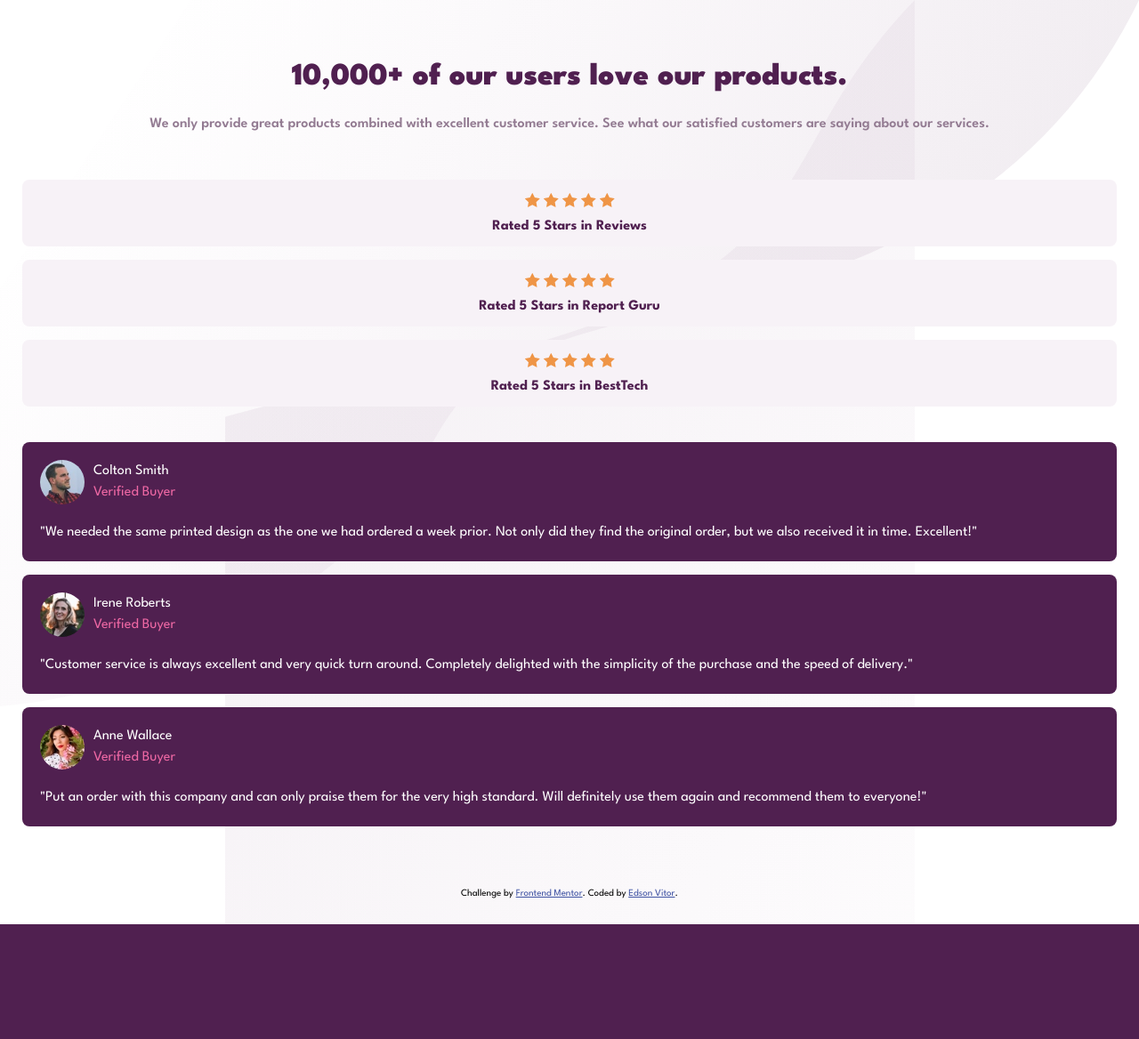
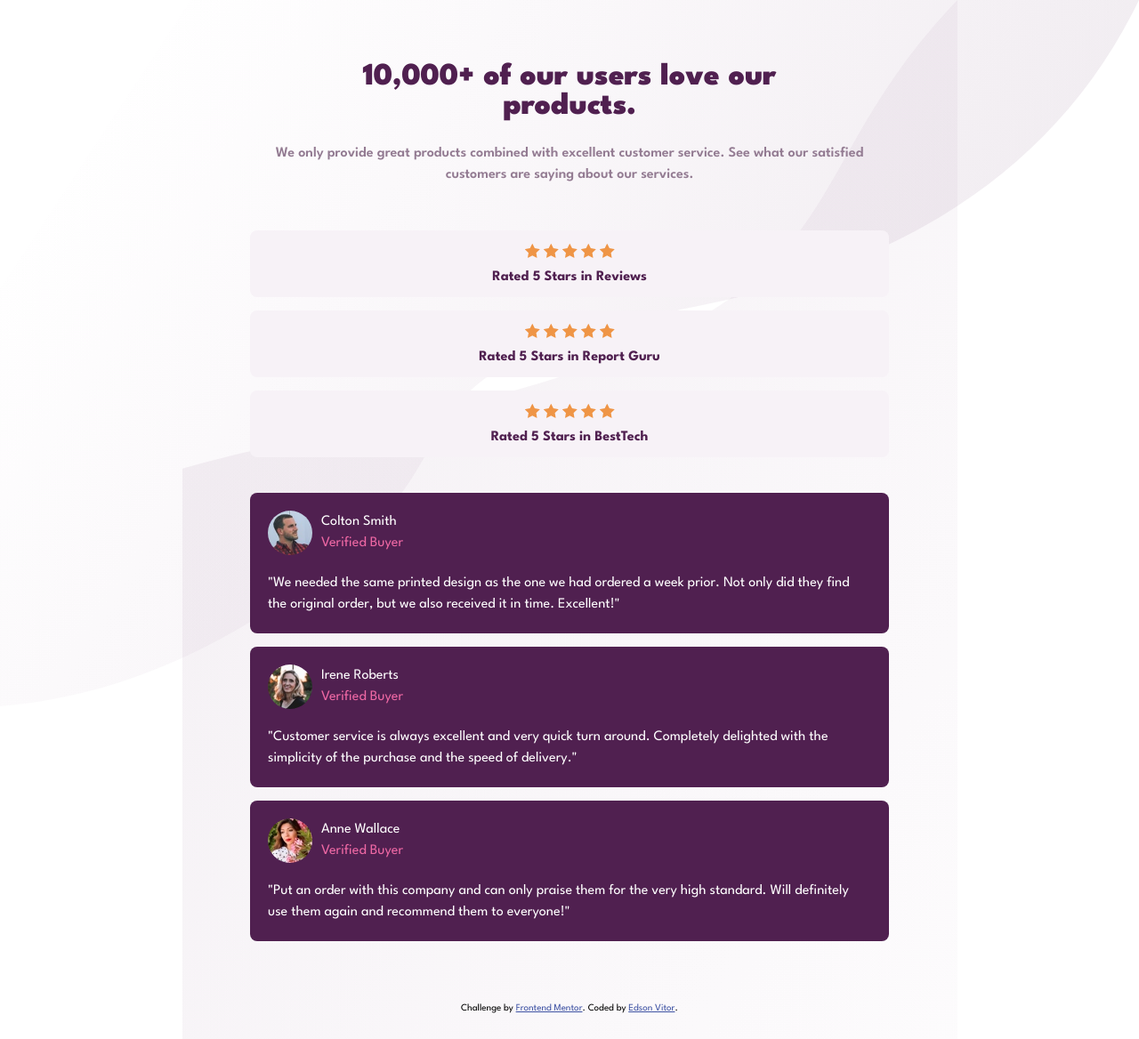
Before and after one commit to edsonvit0r/frontendmentor, a PHP site: page / in a window 1280 px wide. Shown: the whole page at 89% size. Before the commit the page ends 1039 px from the top, so only its background shows below. Run offline with PHP 8.4, Linux system fonts and the light colour scheme.

Commit message:
Adicionando min-width 768px

```diff
--- a/social-proof-section/style.css
+++ b/social-proof-section/style.css
@@ -116,7 +116,11 @@ main {
     line-height: 1.5;
 }
 
-
+@media (min-width: 768px) {
+    body {
+        margin: 0 20%;
+    }
+}
 
 
 .attribution {font-size: 11px;text-align: center; margin-bottom: 30px;}
```
